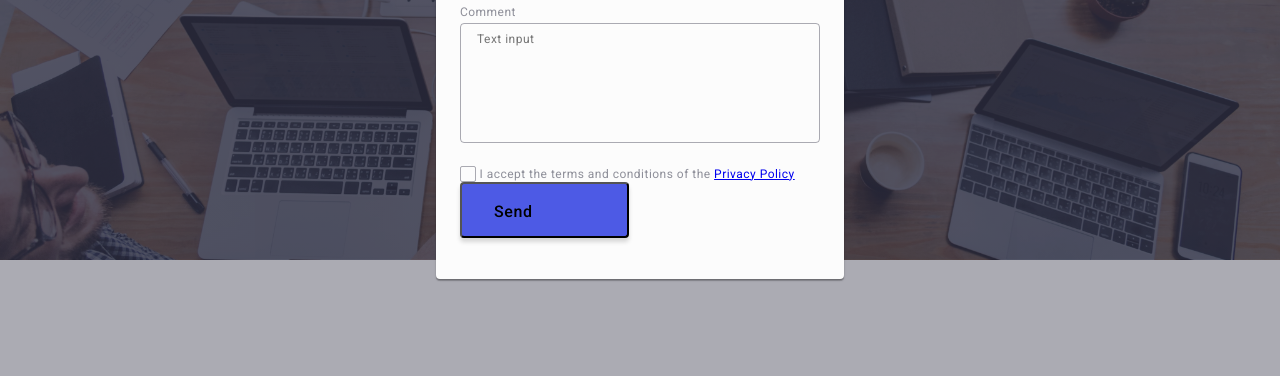
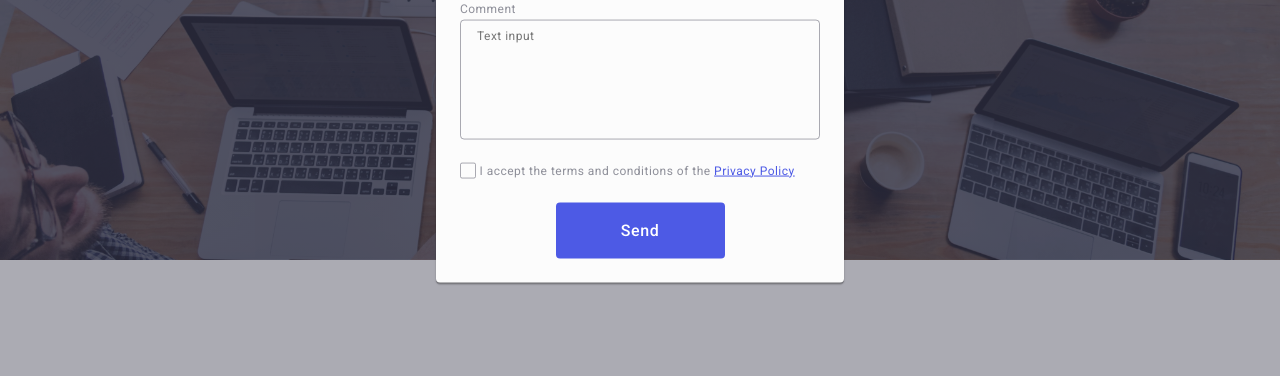
Before and after one commit to Sergey1976flash/goit-markup-hw-05, a plain HTML site: page index.html in a window 1280 px wide. Shown: the part 413-789 px from the top of the page. Drawn offline with nearby package versions, Linux system fonts and the light colour scheme.

Commit message:
Update Modal all

```diff
--- a/css/styles.css
+++ b/css/styles.css
@@ -709,22 +709,22 @@ transition: background-color 250ms cubic-bezier(0.4, 0, 0.2, 1), border 250ms cu
 }
 .btn-send {
 display: block;
+    margin: auto;
     min-width: 169px;
     height: 56px;
+    font-family: 'Roboto', sans-serif;
+    font-size: 16px;
     font-weight: 500;
     line-height: 1.5;
     letter-spacing: 0.04em;
+    color: #ffffff;
     cursor: pointer;
-  display: inline-flex;
+    background-color: #4d5ae5;
+    border: none;
     border-radius: 4px;
-  padding: 16px 32px;
-  align-items: flex-start;
-  gap: 10px;
-
-background: var(--IRIS, #4D5AE5);
-box-shadow: 0px 4px 4px 0px rgba(0, 0, 0, 0.15);
     transition: background-color 250ms cubic-bezier(0.4, 0, 0.2, 1);
   }
+
 .modal-form {
 
 }
@@ -792,20 +792,33 @@ transition: border-color 250ms cubic-bezier(0.4, 0, 0.2, 1);
   padding: 8px 16px;
 }
 
+.div-privacy {
+  margin-bottom: 24px;
+}
 .checkbox-text {
   font-size: 12px;
   line-height: 1.17;
   letter-spacing: 0.04em;
-  color:#8e8f99;
+  color: #8e8f99;
 }
 .checkbox-span {
   width: 16px;
   height: 16px;
   border: 1px solid rgba(46, 47, 66, 0.4);
   border-radius: 2px;
-  transition: background-color 250ms cubic-bezier(0.4, 0, 0.2, 1), border 250ms cubic-bezier(0.4, 0, 0.2, 1), fill 250ms cubic-bezier(0.4, 0, 0.2, 1);
+  transition: background-color 250ms cubic-bezier(0.4, 0, 0.2, 1),
+    border 250ms cubic-bezier(0.4, 0, 0.2, 1),
+    fill 250ms cubic-bezier(0.4, 0, 0.2, 1);
   display: inline-flex;
   align-items: center;
   justify-content: center;
   fill: transparent;
 }
+input:checked + label > span {
+  background-color: #404bbf;
+  border: none;
+  fill: #f4f4fd;
+}
+.checkbox-text-span {
+  color: #4d5ae5;
+}
--- a/index.html
+++ b/index.html
@@ -500,7 +500,7 @@
         <p class="wrapper-caption">Subscribe</p>
         <form class="subscribe-form" name="subscribe">
           <label class="subscribe-form-field">
-            <input class="subscribe-form-input" type="email" id="email" name="subscribe"
+            <input class="subscribe-form-input"  id="email" name="subscribe"
               type="email"
               placeholder="E-mail" />
           </label>
```
Lines whose indentation alone changed are shown as unchanged.
